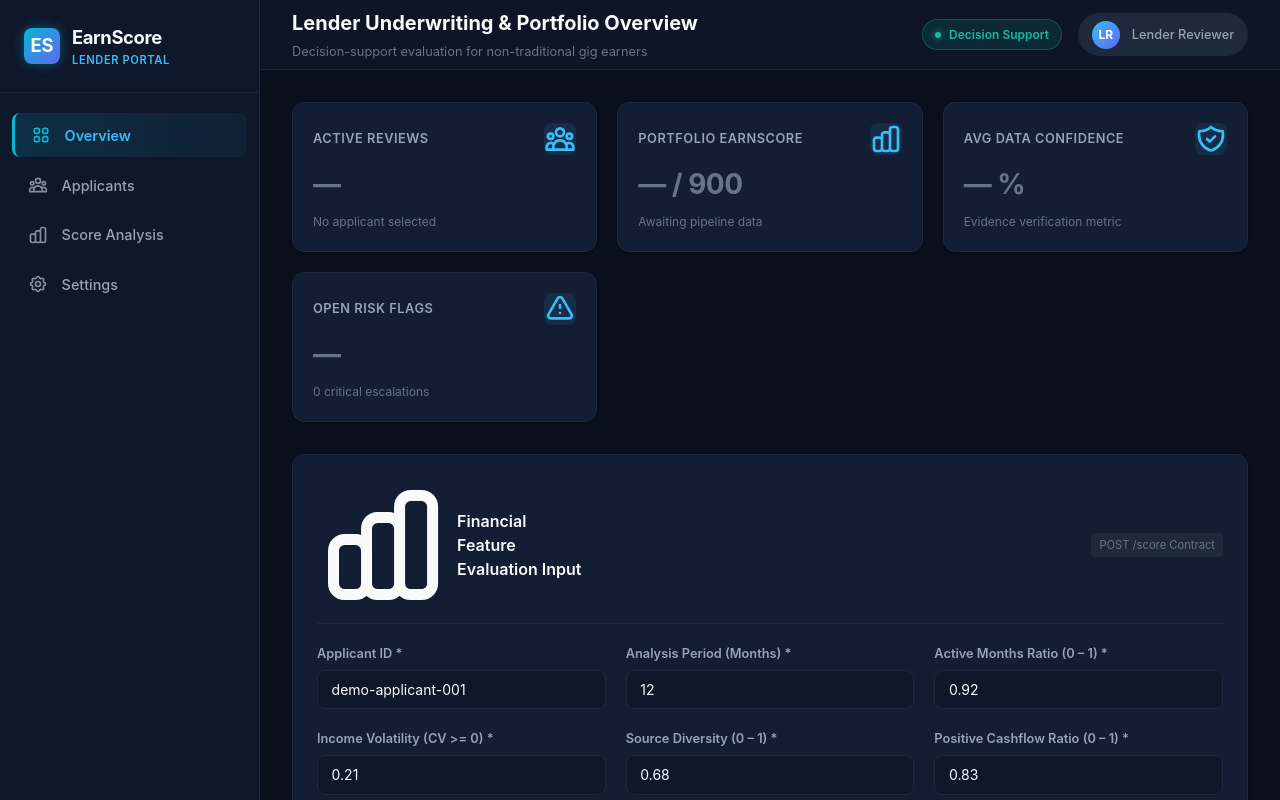
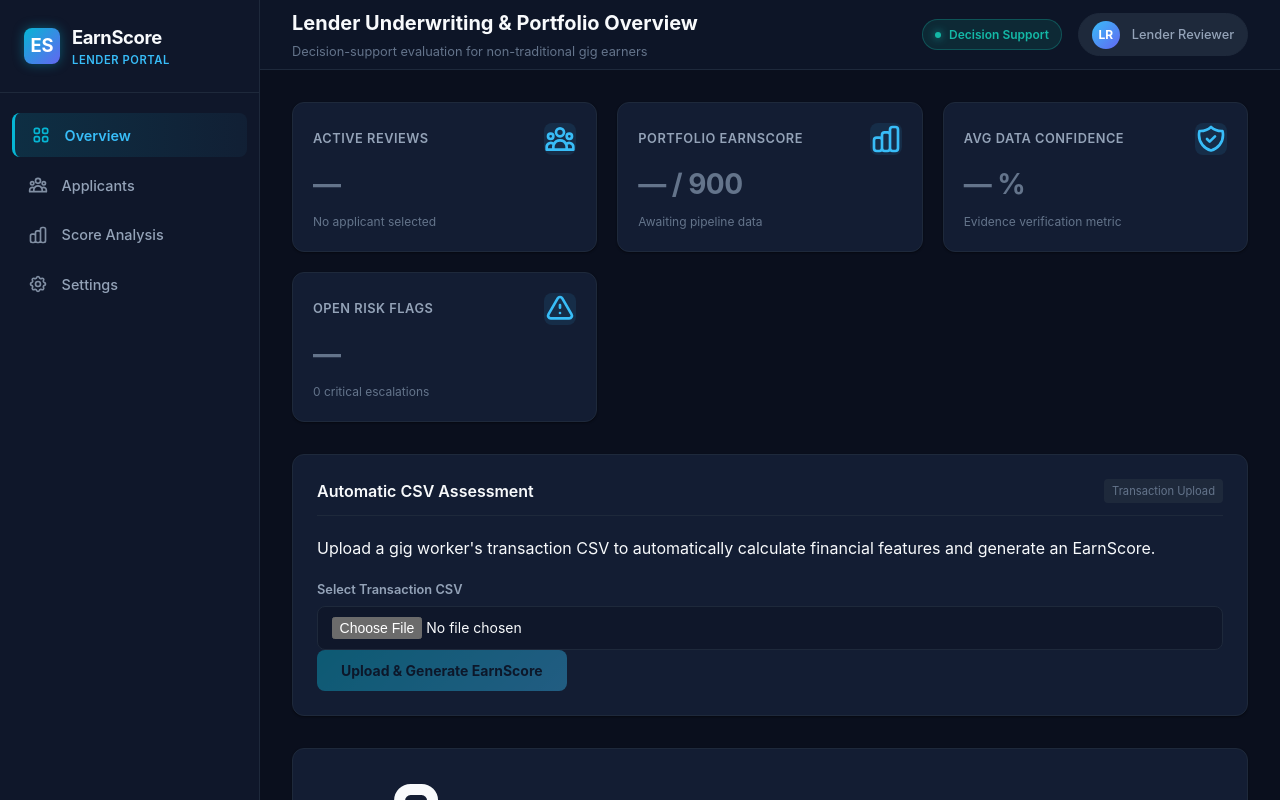
Before and after one commit to nikhil2706-s/EarnScore, a React app in the folder frontend/: page / in a window 1280 px wide. Shown: the top 800 px of the page. Built offline with nearby package versions, Linux system fonts and the light colour scheme; no server answers; the HTML template or start-up script is replaced by a standard one.

Commit message:
Add CSV upload and automatic EarnScore dashboard integration

```diff
--- a/frontend/src/App.jsx
+++ b/frontend/src/App.jsx
@@ -6,7 +6,8 @@ import { EmptySummaryCards } from './components/EmptySummaryCards';
 import { AssessmentInputForm } from './components/AssessmentInputForm';
 import { StatusBanner } from './components/StatusBanner';
 import { ApplicantAssessmentLayout } from './components/ApplicantAssessmentLayout';
-import { scoreApplicant } from './services/api';
+import { scoreApplicant, scoreUploadedCsv } from './services/api';
+import { CsvUploadForm } from './components/CsvUploadForm';
 import './App.css';
 
 export default function App() {
@@ -62,6 +63,34 @@ export default function App() {
     }
   };
 
+  const handleCsvUpload = async (file) => {
+    setApiState({
+      isLoading: true,
+      error: null,
+      success: false,
+      disclaimer: null,
+    });
+
+    try {
+      const response = await scoreUploadedCsv(file);
+      setAssessedApplicant(response);
+      setApiState({
+        isLoading: false,
+        error: null,
+        success: true,
+        disclaimer: response.disclaimer,
+      });
+    } catch (error) {
+      setAssessedApplicant(null);
+      setApiState({
+        isLoading: false,
+        error,
+        success: false,
+        disclaimer: null,
+      });
+    }
+  };
+
   const handleDismissBanner = () => {
     setApiState((prev) => ({ ...prev, error: null, success: false }));
   };
@@ -97,6 +126,11 @@ export default function App() {
           <StatusBanner state={apiState} onDismiss={handleDismissBanner} />
 
           {/* Validated Feature Evaluation Form */}
+          <CsvUploadForm
+            onUpload={handleCsvUpload}
+            isLoading={apiState.isLoading}
+          />
+
           <AssessmentInputForm
             onSubmit={handleScoreSubmit}
             isLoading={apiState.isLoading}
--- /dev/null
+++ b/frontend/src/components/CsvUploadForm.jsx
@@ -0,0 +1,50 @@
+import { useState } from 'react';
+
+export function CsvUploadForm({ onUpload, isLoading = false }) {
+  const [file, setFile] = useState(null);
+
+  const handleSubmit = (event) => {
+    event.preventDefault();
+    if (!file || isLoading) return;
+    onUpload(file);
+  };
+
+  return (
+    <section className="panel-card">
+      <div className="section-header">
+        <h2 className="section-title">Automatic CSV Assessment</h2>
+        <span className="section-badge">Transaction Upload</span>
+      </div>
+
+      <p>
+        Upload a gig worker's transaction CSV to automatically
+        calculate financial features and generate an EarnScore.
+      </p>
+
+      <form onSubmit={handleSubmit}>
+        <div className="form-group">
+          <label htmlFor="transaction-csv" className="form-label">
+            Select Transaction CSV
+          </label>
+          <input
+            id="transaction-csv"
+            type="file"
+            accept=".csv,text/csv"
+            className="form-input"
+            onChange={(event) => setFile(event.target.files?.[0] ?? null)}
+            disabled={isLoading}
+            required
+          />
+        </div>
+
+        <button
+          type="submit"
+          className="btn-primary"
+          disabled={!file || isLoading}
+        >
+          {isLoading ? 'Analyzing Transactions...' : 'Upload & Generate EarnScore'}
+        </button>
+      </form>
+    </section>
+  );
+}
--- a/frontend/src/services/api.js
+++ b/frontend/src/services/api.js
@@ -85,3 +85,32 @@ export async function scoreApplicant(scoreRequest) {
 
   return responseData;
 }
+
+
+/**
+ * Upload a transaction CSV for automatic EarnScore assessment.
+ * The backend handles cleaning, feature extraction and scoring.
+ */
+export async function scoreUploadedCsv(file) {
+  const formData = new FormData();
+  formData.append('file', file);
+
+  const response = await fetch(`${API_BASE_URL}/score/upload-csv`, {
+    method: 'POST',
+    body: formData,
+  });
+
+  const data = await response.json();
+
+  if (!response.ok) {
+    throw new ApiError(
+      typeof data.detail === 'string'
+        ? data.detail
+        : `CSV scoring failed (${response.status})`,
+      response.status,
+      data
+    );
+  }
+
+  return data;
+}
```
